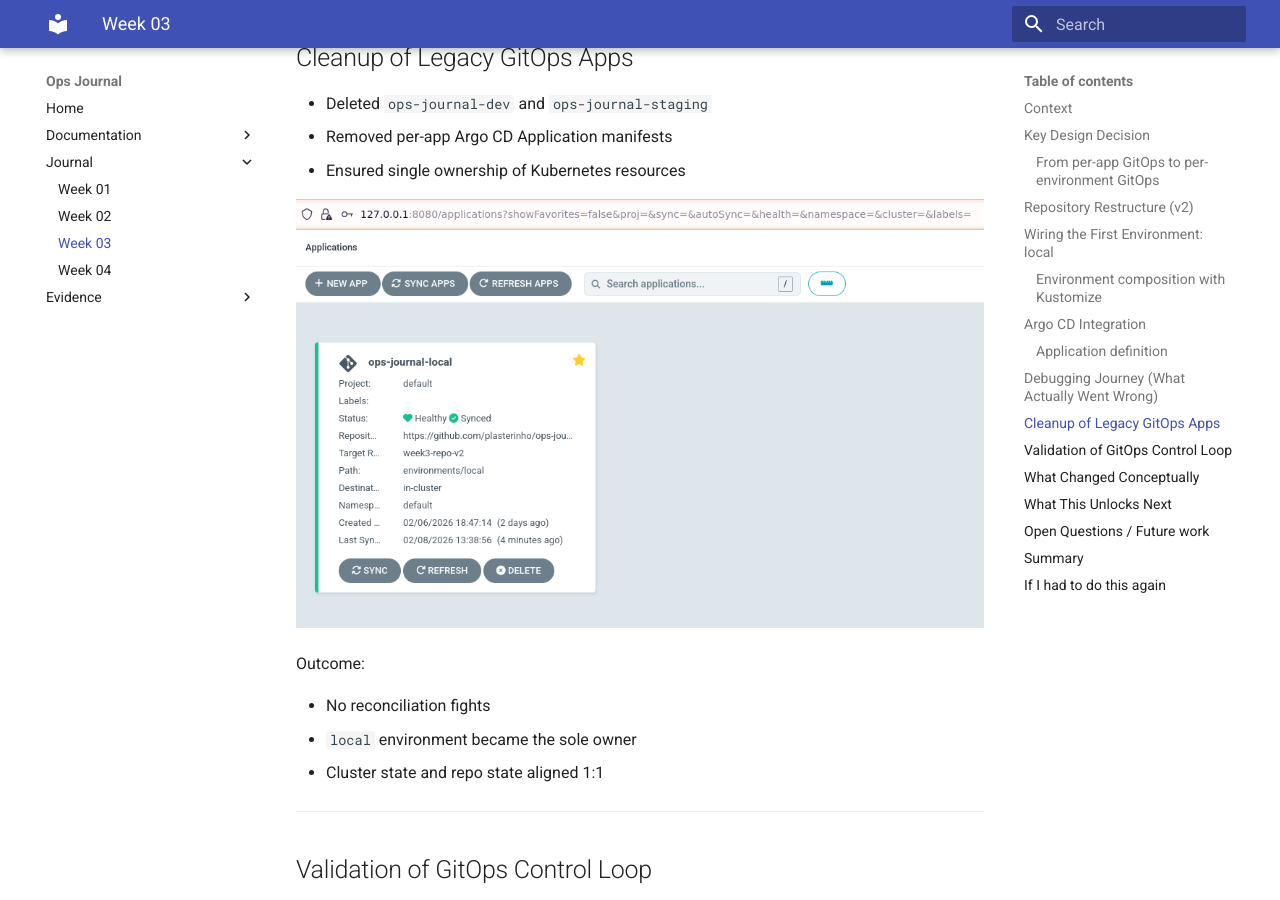
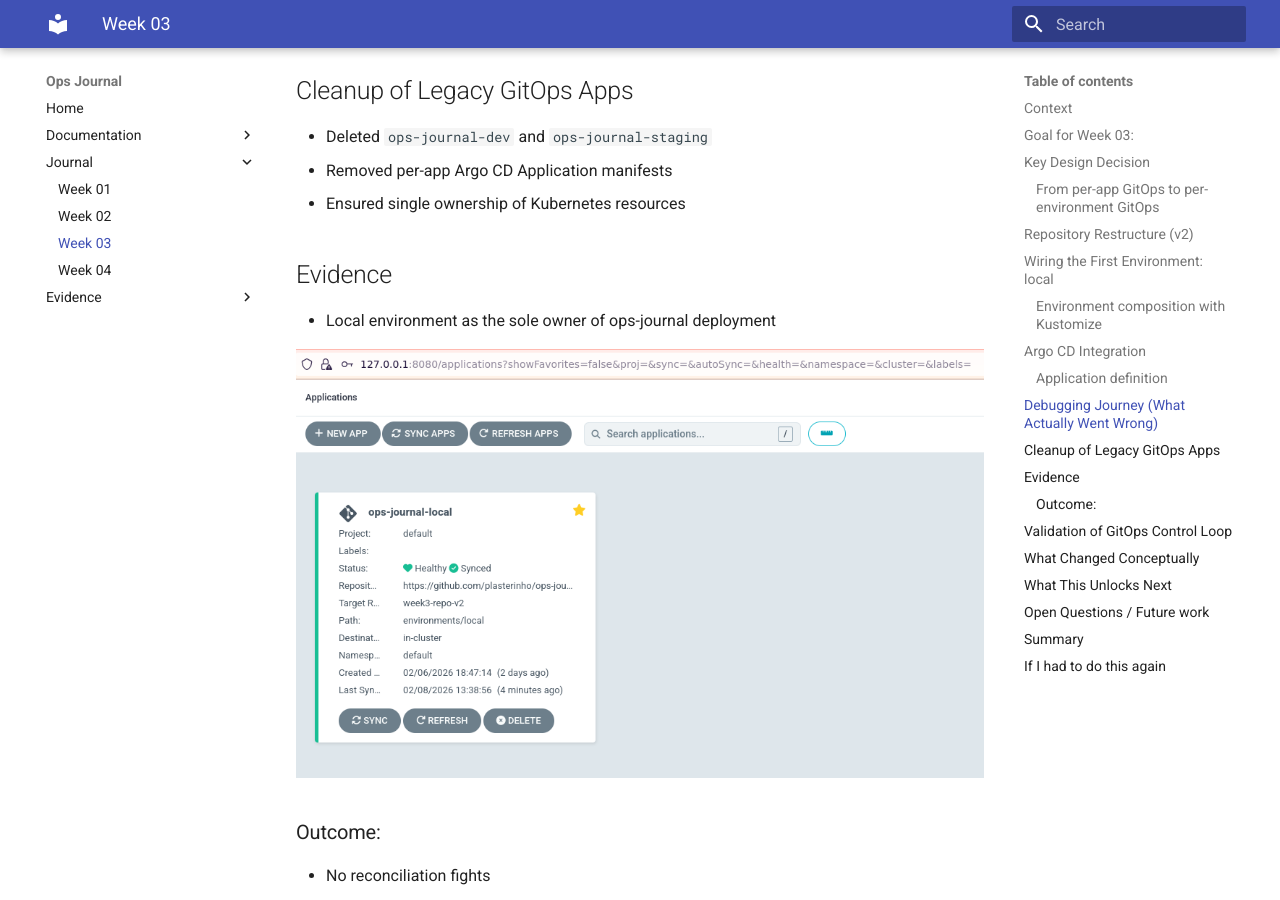
Before and after one commit to plasterinho/ops-journal, an MkDocs documentation site: the page built from docs/journal/week-03.md, in a window 1280 px wide and 900 px high, scrolled down 2714 px. Built offline with MkDocs 1.6.1 and Material for MkDocs 9.7.7, drawn with Linux system fonts in a browser that asks for light colours.

Commit message:
refactor: update goal and evidence sections for clarity in week documentation

```diff
--- a/docs/journal/week-03.md
+++ b/docs/journal/week-03.md
@@ -9,7 +9,7 @@
 * Repository structure centered around apps/
 * Manual reconciliation and structural drift possible
 
-Goal for Week 03:
+## Goal for Week 03:
 
 * Move from “Argo CD is installed” to “GitOps is the control plane”
 * Introduce environment-level ownership
@@ -106,9 +106,13 @@
 * Removed per-app Argo CD Application manifests
 * Ensured single ownership of Kubernetes resources
 
+## Evidence
+
+- Local environment as the sole owner of ops-journal deployment
+
 ![Argo CD UI showing local environment as the sole owner of ops-journal deployment with no competing applications, demonstrating single-source-of-truth reconciliation](evidence/week-03/single-instance-local.png)
 
-Outcome:
+### Outcome:
 
 * No reconciliation fights
 * `local` environment became the sole owner
```
Also changed, not shown: docs/journal/week-01.md (+4 -2 lines), docs/journal/week-02.md (+5 -2 lines), docs/journal/week-04.md (+5 -2 lines).
